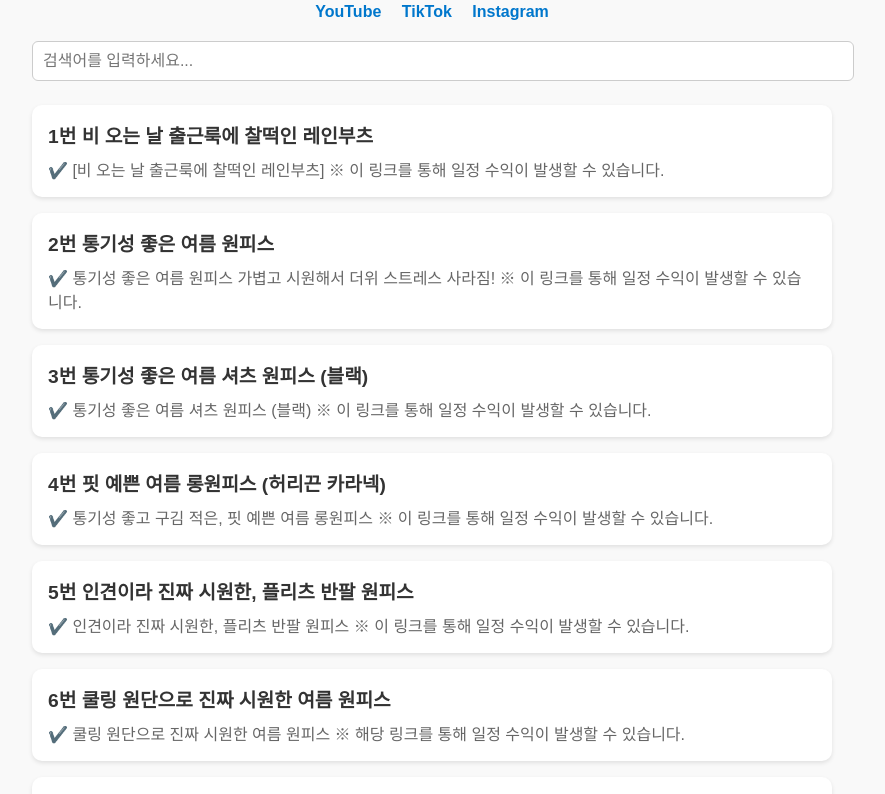
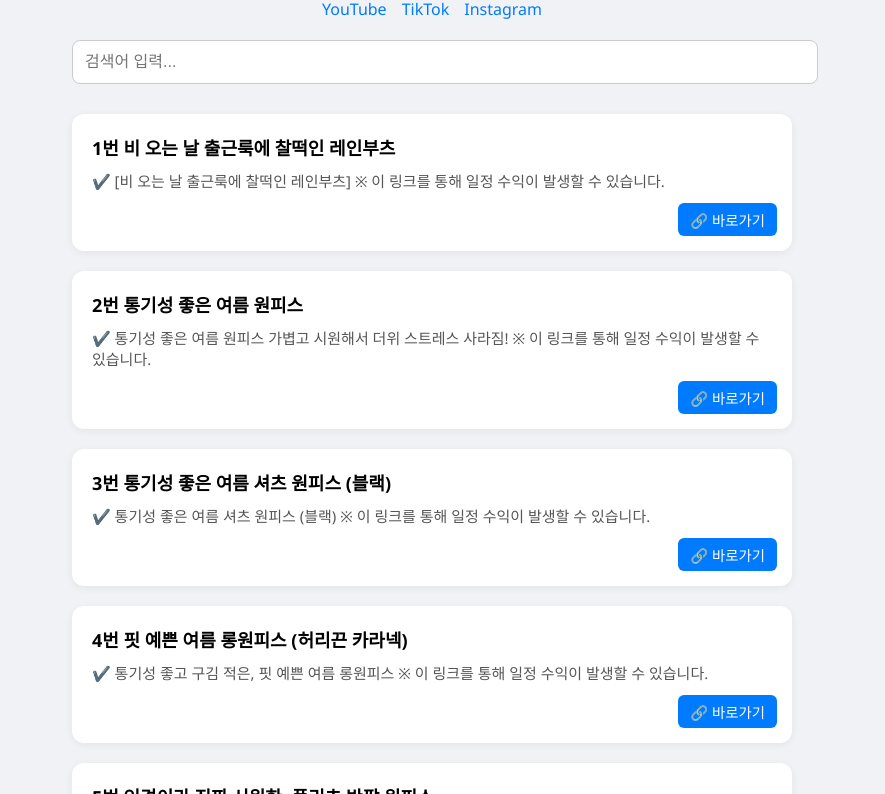
Before and after one commit to EatedApple/linkpage, a plain HTML site: page index.html in a window 1280 px wide. Shown: the part 99-893 px from the top of the page, without its empty margins (208-1093 px from the left). Drawn offline with Linux system fonts and the light colour scheme.

Commit message:
Update index.html

```diff
--- a/index.html
+++ b/index.html
@@ -6,133 +6,143 @@
   <title>item99 추천목록</title>
   <style>
     body {
-      font-family: 'Pretendard', sans-serif;
-      background-color: #f9f9f9;
+      font-family: 'Segoe UI', sans-serif;
+      background: #f0f2f5;
       margin: 0;
-      padding: 0;
+      padding: 20px;
+      max-width: 720px;
+      margin: auto;
     }
-    .container {
-      max-width: 800px;
-      margin: 40px auto;
-      padding: 0 20px;
-    }
+
     h1 {
       text-align: center;
-      font-size: 2rem;
-      margin-bottom: 16px;
-      color: #222;
+      margin-bottom: 10px;
     }
-    .social {
-      text-align: center;
+
+    .social-links {
+      display: flex;
+      justify-content: center;
+      gap: 15px;
       margin-bottom: 20px;
     }
-    .social a {
-      margin: 0 8px;
+
+    .social-links a {
       text-decoration: none;
-      color: #0077cc;
-      font-weight: bold;
+      color: #007BFF;
+      font-weight: 500;
     }
+
     #search {
       width: 100%;
-      padding: 10px;
+      padding: 12px;
+      margin-bottom: 20px;
+      border-radius: 8px;
+      border: 1px solid #ccc;
       font-size: 16px;
-      margin-bottom: 24px;
-      border: 1px solid #ccc;
-      border-radius: 6px;
     }
-    a.item {
-      display: block;
-      background-color: white;
-      border-radius: 10px;
-      padding: 16px;
-      margin-bottom: 16px;
-      box-shadow: 0 2px 4px rgba(0,0,0,0.1);
+
+    .card-link {
       text-decoration: none;
       color: inherit;
-      transition: transform 0.1s ease;
     }
-    a.item:hover {
-      transform: translateY(-2px);
-      box-shadow: 0 4px 10px rgba(0,0,0,0.12);
+
+    .card {
+      position: relative;
+      background: #fff;
+      padding: 20px;
+      border-radius: 12px;
+      box-shadow: 0 2px 8px rgba(0,0,0,0.06);
+      margin-bottom: 20px;
+      transition: transform 0.2s, box-shadow 0.2s;
     }
-    .item h2 {
-      margin: 0;
-      font-size: 1.2rem;
-      color: #333;
+
+    .card:hover {
+      transform: translateY(-4px);
+      box-shadow: 0 4px 20px rgba(0,0,0,0.1);
     }
-    .item p {
-      margin: 8px 0 0;
-      color: #666;
+
+    .title {
+      font-weight: bold;
+      font-size: 18px;
+      margin-bottom: 10px;
     }
-    .no-result {
-      text-align: center;
-      color: #888;
-      margin-top: 40px;
+
+    .desc {
+      font-size: 15px;
+      color: #555;
+      margin-bottom: 40px;
+    }
+
+    .button {
+      position: absolute;
+      bottom: 15px;
+      right: 15px;
+      background-color: #007BFF;
+      color: #fff;
+      border: none;
+      padding: 6px 12px;
+      border-radius: 6px;
+      font-size: 0.9rem;
+      pointer-events: none;
+    }
+
+    #list {
+      margin-top: 10px;
     }
   </style>
 </head>
 <body>
-  <div class="container">
-    <h1>item99 추천목록</h1>
+  <h1>📦 item99 추천 모음</h1>
 
-    <div class="social">
-      <a href="https://www.youtube.com/channel/UC94mOz-J3NAL9tEGu1YB5BA" target="_blank">YouTube</a>
-      <a href="https://www.tiktok.com/@hyunta_item" target="_blank">TikTok</a>
-      <a href="https://www.instagram.com/hyunta_item/" target="_blank">Instagram</a>
-    </div>
-
-    <input type="text" id="search" placeholder="검색어를 입력하세요..." />
-
-    <div id="items">불러오는 중...</div>
-    <div class="no-result" style="display: none;">검색 결과가 없습니다.</div>
+  <div class="social-links">
+    <a href="https://www.youtube.com/channel/UC94mOz-J3NAL9tEGu1YB5BA" target="_blank">YouTube</a>
+    <a href="https://www.tiktok.com/@hyunta_item" target="_blank">TikTok</a>
+    <a href="https://www.instagram.com/hyunta_item/" target="_blank">Instagram</a>
   </div>
 
+  <input type="text" id="search" placeholder="검색어 입력..." />
+  <div id="list">불러오는 중...</div>
+
   <script>
-    let data = [];
+    const list = document.getElementById('list');
+    const search = document.getElementById('search');
+    let products = [];
 
     async function loadData() {
       try {
-        const res = await fetch("item.json");
-        data = await res.json();
-        renderItems("");
+        const res = await fetch('item.json');
+        products = await res.json();
+        renderList();
       } catch (e) {
-        document.getElementById('items').innerHTML = '❌ item.json을 불러올 수 없습니다.';
-        console.error(e);
+        list.innerHTML = '❌ 상품 데이터를 불러올 수 없습니다.';
       }
     }
 
-    function renderItems(filter) {
-      const container = document.getElementById("items");
-      const noResult = document.querySelector(".no-result");
-      container.innerHTML = "";
-
-      const filtered = data.filter(item =>
-        item.title.toLowerCase().includes(filter.toLowerCase()) ||
-        item.desc.toLowerCase().includes(filter.toLowerCase())
+    function renderList(filter = "") {
+      list.innerHTML = "";
+      const filtered = products.filter(p =>
+        p.title.toLowerCase().includes(filter.toLowerCase()) ||
+        p.desc.toLowerCase().includes(filter.toLowerCase())
       );
 
-      if (filtered.length === 0) {
-        noResult.style.display = "block";
-        return;
-      } else {
-        noResult.style.display = "none";
-      }
-
-      filtered.forEach(item => {
-        const el = document.createElement("a");
-        el.className = "item";
-        el.href = item.link;
-        el.target = "_blank";
-        el.innerHTML = `
-          <h2>${item.title}</h2>
-          <p>${item.desc}</p>
+      filtered.forEach(p => {
+        const card = document.createElement("a");
+        card.className = "card-link";
+        card.href = p.link;
+        card.target = "_blank";
+        card.innerHTML = `
+          <div class="card">
+            <div class="title">${p.title}</div>
+            <div class="desc">${p.desc}</div>
+            <div class="button">🔗 바로가기</div>
+          </div>
         `;
-        container.appendChild(el);
+        list.appendChild(card);
       });
     }
 
-    document.getElementById("search").addEventListener("input", e => {
-      renderItems(e.target.value);
+    search.addEventListener('input', e => {
+      renderList(e.target.value);
     });
 
     loadData();
```
